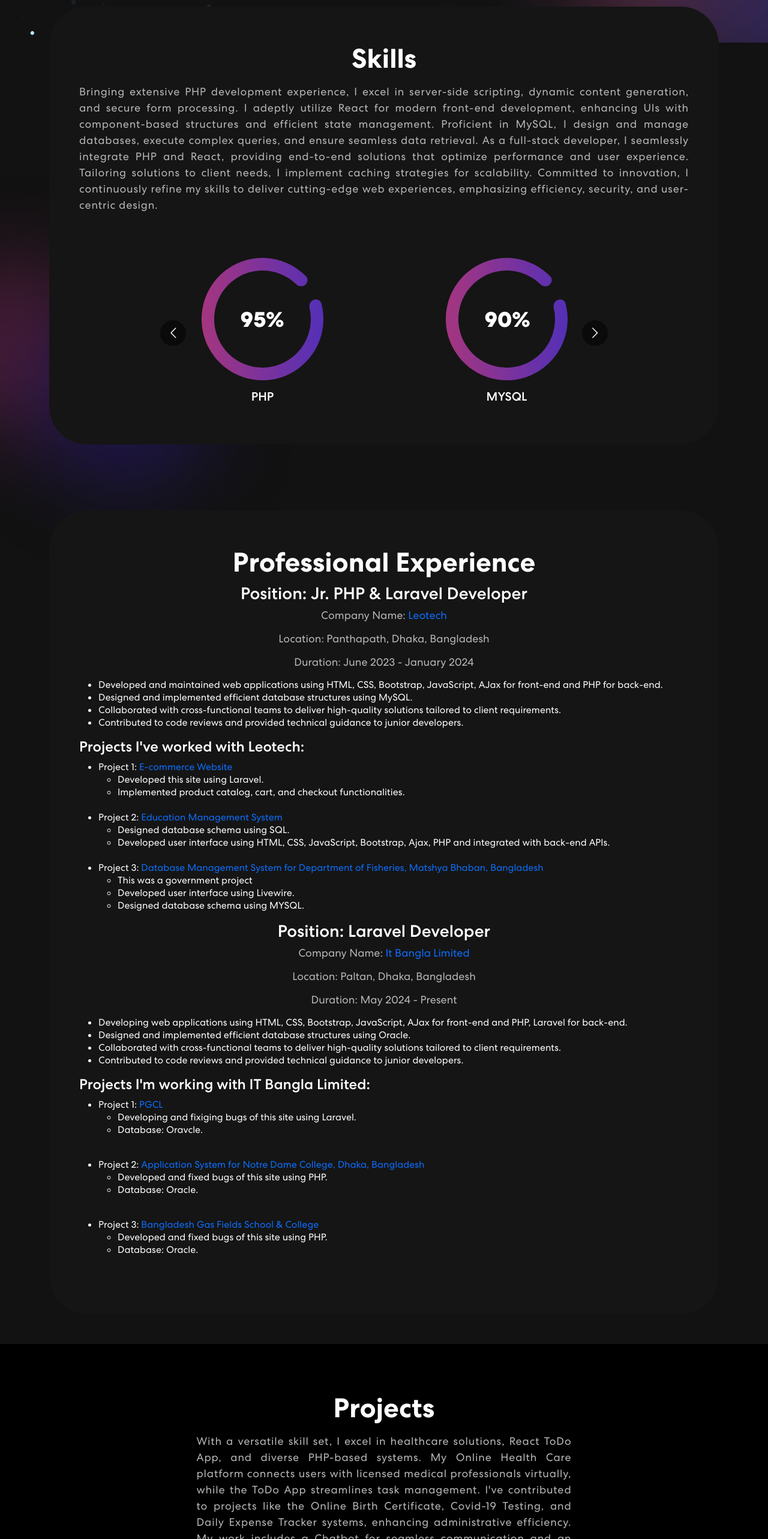
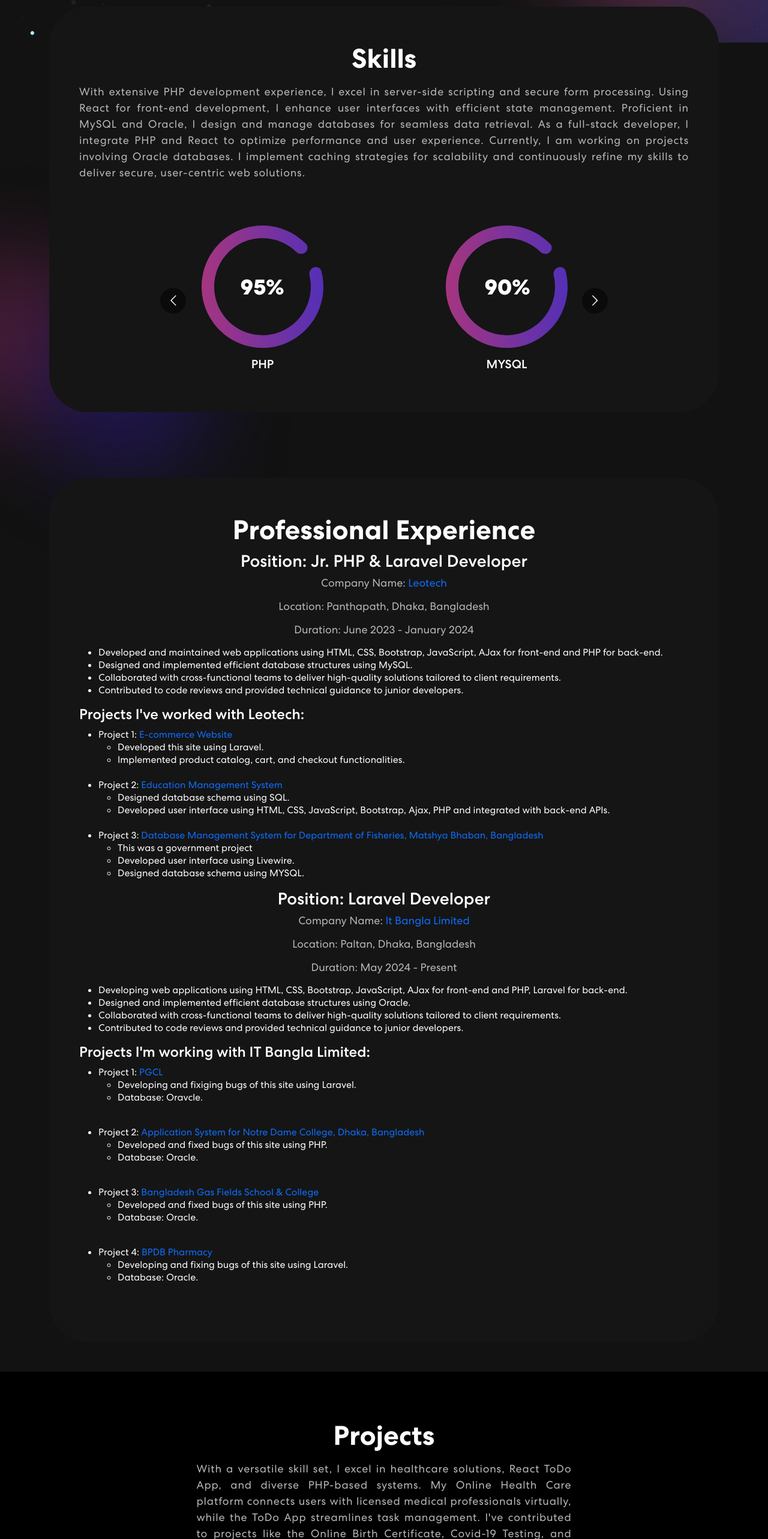
Before and after one commit to jabedhossainxyz/portfolio, a React (Create React App) app: page / in a window 1280 px wide. Shown: the part 776-3342 px from the top of the page at 60% size. Built offline with nearby package versions, Linux system fonts and the light colour scheme.

Commit message:
"Added new project to Experience component and updated Skills component with revised text and added Oracle skill"

```diff
--- a/src/components/Experience.js
+++ b/src/components/Experience.js
@@ -187,6 +187,24 @@ const Experience = () => {
                     </ul>
                     <br></br>
                   </ul>
+                  <ul>
+                    <li>
+                      Project 4:{" "}
+                      <a
+                        href="http://103.106.118.10:8065/"
+                        target="_blank"
+                        rel="noopener noreferrer"
+                        style={{ textDecoration: "none" }}
+                      >
+                        BPDB Pharmacy
+                      </a>
+                    </li>
+                    <ul>
+                      <li>Developing and fixing bugs of this site using Laravel.</li>
+                      <li>Database: Oracle.</li>
+                    </ul>
+                    <br></br>
+                  </ul>
                 </div>
               </div>
             </div>
--- a/src/components/Skills.js
+++ b/src/components/Skills.js
@@ -33,19 +33,9 @@ export const Skills = () => {
             <div className="skill-bx wow zoomIn">
               <h2>Skills</h2>
               <p style={{ textAlign: "justify" }}>
-                Bringing extensive PHP development experience, I excel in
-                server-side scripting, dynamic content generation, and secure
-                form processing. I adeptly utilize React for modern front-end
-                development, enhancing UIs with component-based structures and
-                efficient state management. Proficient in MySQL, I design and
-                manage databases, execute complex queries, and ensure seamless
-                data retrieval. As a full-stack developer, I seamlessly
-                integrate PHP and React, providing end-to-end solutions that
-                optimize performance and user experience. Tailoring solutions to
-                client needs, I implement caching strategies for scalability.
-                Committed to innovation, I continuously refine my skills to
-                deliver cutting-edge web experiences, emphasizing efficiency,
-                security, and user-centric design.
+                With extensive PHP development experience, I excel in server-side scripting and secure form processing. Using React for front-end development, I enhance user interfaces with efficient state management. Proficient in MySQL and Oracle, I design and manage databases for seamless data retrieval.
+
+                As a full-stack developer, I integrate PHP and React to optimize performance and user experience. Currently, I am working on projects involving Oracle databases. I implement caching strategies for scalability and continuously refine my skills to deliver secure, user-centric web solutions.
                 <br></br>
               </p>
               <Carousel
@@ -81,6 +71,10 @@ export const Skills = () => {
                   <img src={meter2} alt="meter2" />
                   <h5>Laravel</h5>
                 </div>
+                <div className="item">
+                  <img src={meter2} alt="meter2" />
+                  <h5>Oracle</h5>
+                </div>
               </Carousel>
             </div>
           </div>
```
